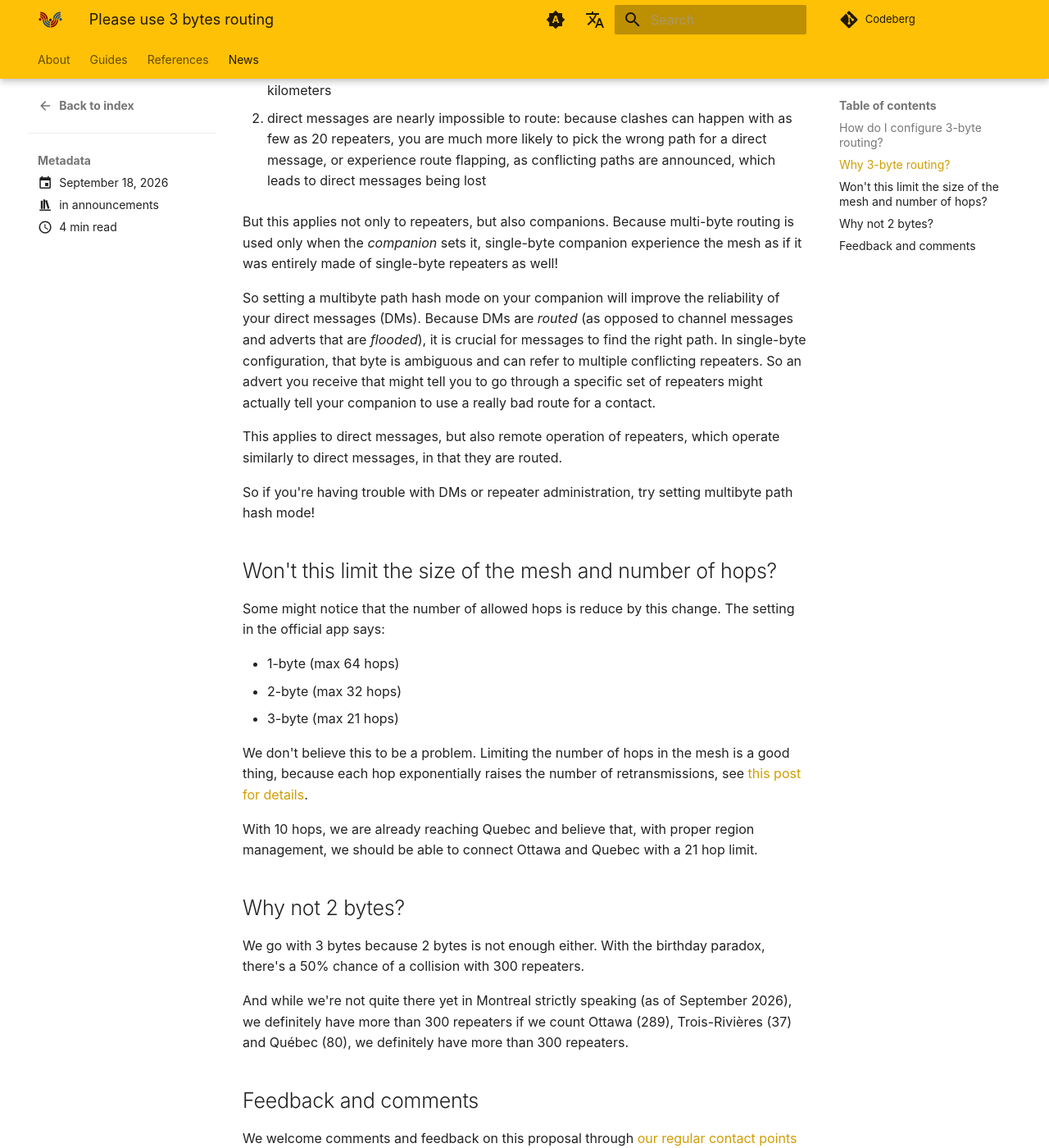
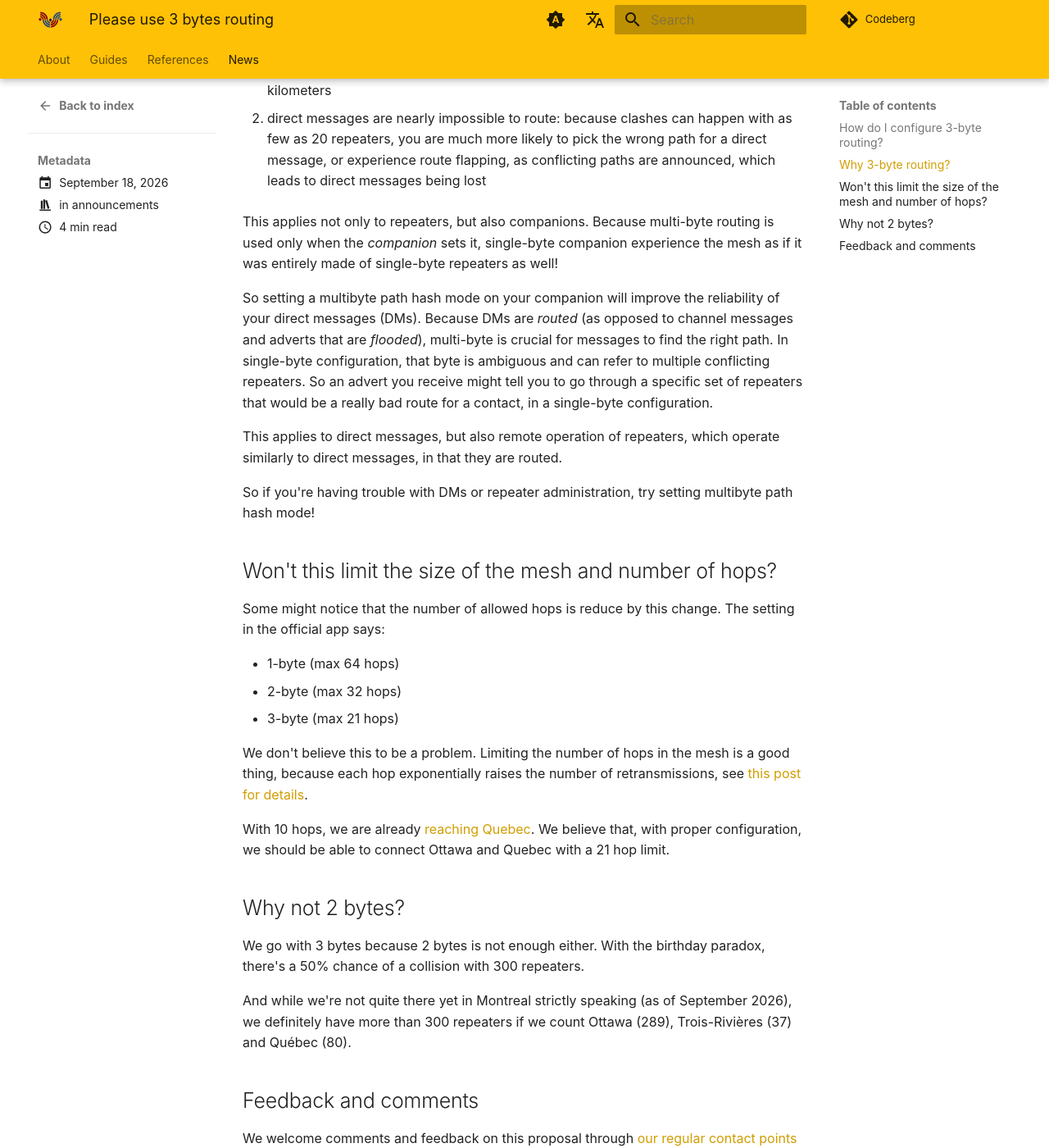
Before and after one commit to ReseauLibre/lora.reseaulibre.ca, an MkDocs documentation site: the page built from docs/news/posts/2026-09-18-3-bytes-hash-mode.md, in a window 1280 px wide and 1400 px high, scrolled down 1553 px. Shown: the whole window at 82% size. Built offline with MkDocs 1.6.1 and Material for MkDocs 9.7.7, drawn with Linux system fonts in a browser that asks for light colours; plug-ins that fetch from the network failed and are left out; comment, search, counter and statistics services are not loaded; some of the changed text lies outside the part shown.

Commit message:
edits found while translating

```diff
--- a/docs/news/posts/2026-09-18-3-bytes-hash-mode.md
+++ b/docs/news/posts/2026-09-18-3-bytes-hash-mode.md
@@ -56,14 +56,14 @@
 running that release or later.
 
 We believe the mesh *cannot* function correctly with single-byte
-repeaters, so every repeater *must* set a multibyte path hash mode.
+routing. Every repeater *must* set a multibyte path hash mode.
 
-The fundamental issue with 1-byte routing is that one byte is too
-small. There are 256 possible identifiers that fit in one byte. But
-because of the [birthday paradox](https://en.wikipedia.org/wiki/Birthday_problem), there is a 50% chance of a clash
-with only 20 repeaters.[^1] Raising this to two bytes only brings us
-to 300 repeaters, so we believe we need *at least* 3 bytes, which
-gives a 50% clash with ~4800 repeaters.
+The fundamental issue is that one byte is too short. One byte can only
+address 256 possible identifiers. Worse, because of the [birthday
+paradox](https://en.wikipedia.org/wiki/Birthday_problem), there is a 50% chance of a clash with only 20
+repeaters.[^1] Raising this to two bytes only brings the odds to 300
+repeaters, so we believe we need *at least* 3 bytes, which gives a 50%
+clash with about 4800 repeaters.
 
 [^1]: for math people, this is [OEIS sequence A033810](https://oeis.org/A033810), with
     `n=256` (`256 = 2**8`) instead of `n=365`. You can use the Python
@@ -88,7 +88,7 @@
     flapping, as conflicting paths are announced, which leads to
     direct messages being lost
 
-But this applies not only to repeaters, but also companions. Because
+This applies not only to repeaters, but also companions. Because
 multi-byte routing is used only when the *companion* sets it,
 single-byte companion experience the mesh as if it was entirely made
 of single-byte repeaters as well!
@@ -96,11 +96,11 @@
 So setting a multibyte path hash mode on your companion will improve
 the reliability of your direct messages (DMs). Because DMs are
 *routed* (as opposed to channel messages and adverts that are
-*flooded*), it is crucial for messages to find the right path. In
-single-byte configuration, that byte is ambiguous and can refer to
-multiple conflicting repeaters. So an advert you receive that might
-tell you to go through a specific set of repeaters might actually tell
-your companion to use a really bad route for a contact.
+*flooded*), multi-byte is crucial for messages to find the right
+path. In single-byte configuration, that byte is ambiguous and can
+refer to multiple conflicting repeaters. So an advert you receive
+might tell you to go through a specific set of repeaters that would be
+a really bad route for a contact, in a single-byte configuration.
 
 This applies to direct messages, but also remote operation of
 repeaters, which operate similarly to direct messages, in that they
@@ -122,8 +122,8 @@
 the mesh is a good thing, because each hop exponentially raises the
 number of retransmissions, see [this post for details](https://forum.meshcore.ca/t/follow-up-from-salishmesh-swbc-experiences-how-to-deal-with-large-saturated-congested-meshes/38/7?u=anarcat).
 
-With 10 hops, we are already reaching Quebec and believe that, with
-proper region management, we should be able to connect Ottawa and
+With 10 hops, we are already [reaching Quebec](2026-09-03-quebec-first-contact.md). We believe that,
+with proper configuration, we should be able to connect Ottawa and
 Quebec with a 21 hop limit.
 
 ## Why not 2 bytes?
@@ -134,8 +134,7 @@
 
 And while we're not quite there yet in Montreal strictly speaking (as
 of September 2026), we definitely have more than 300 repeaters if we
-count Ottawa (289), Trois-Rivières (37) and Québec (80), we definitely
-have more than 300 repeaters.
+count Ottawa (289), Trois-Rivières (37) and Québec (80).
 
 ## Feedback and comments
 
```
